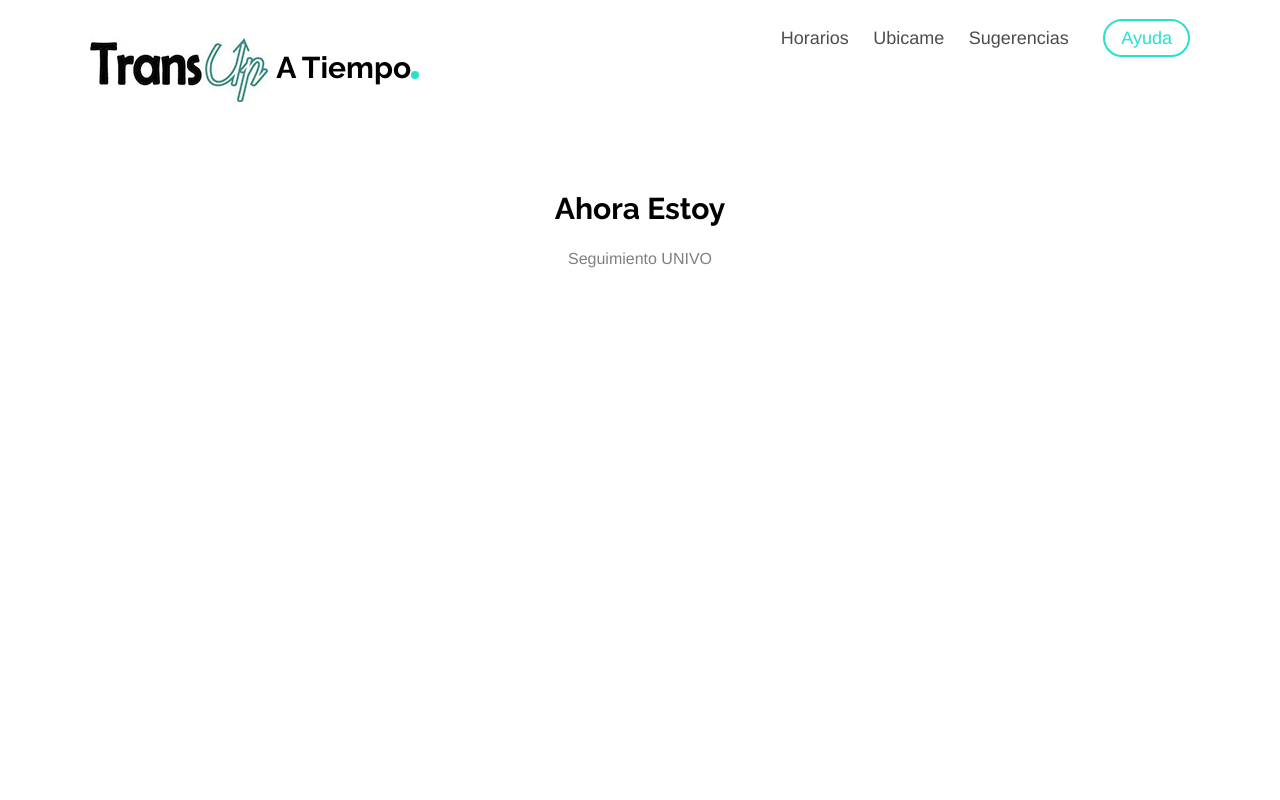
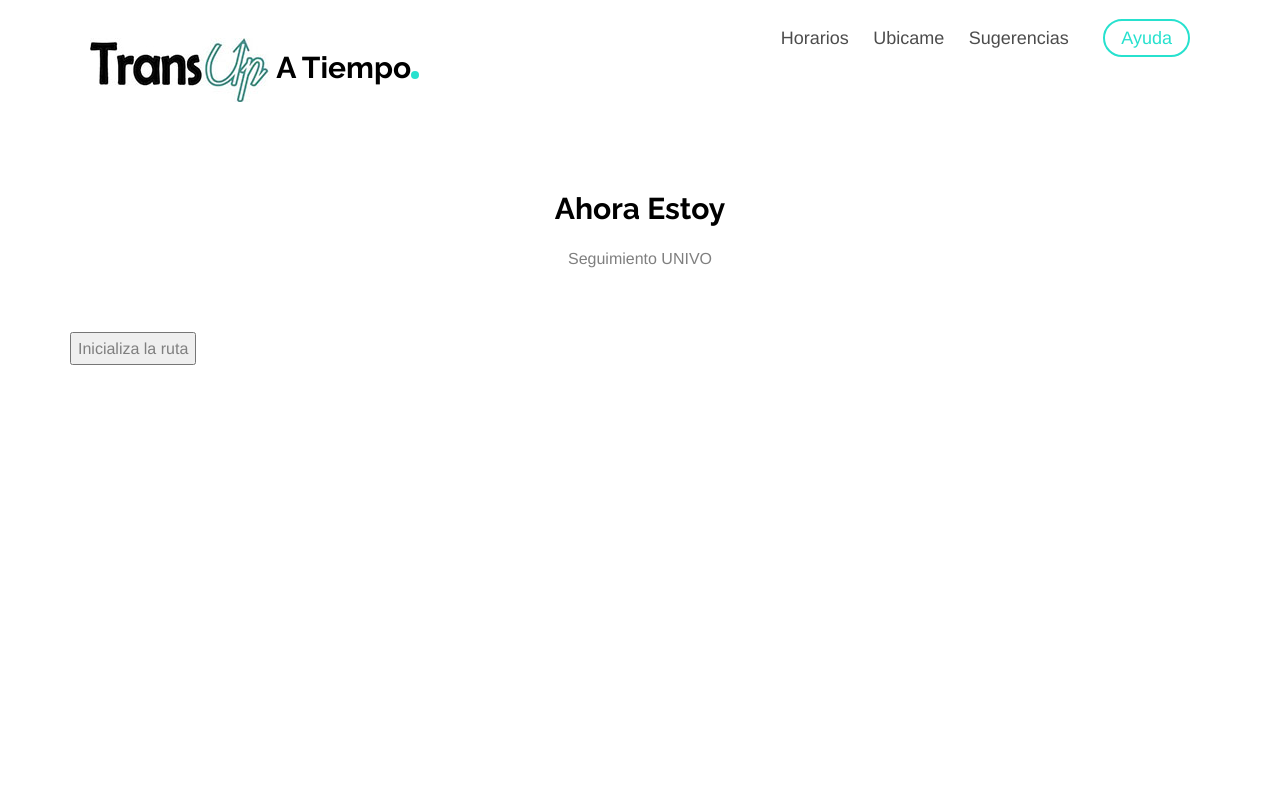
Before and after one commit to edwin20100/gmaps20100, a website: page ubicame.html in a window 1280 px wide. Shown: the top 800 px of the page. Drawn offline with Linux system fonts and the light colour scheme; some packages are replaced by stand-ins of ours; a script that the page names is missing; files whose address does not match are found by name.

Commit message:
Update ubicame.html

```diff
--- a/ubicame.html
+++ b/ubicame.html
@@ -80,6 +80,7 @@
 			</div>
 			<div class="row">
 				<div class="col-lg-12 animate-box">
+					<button type="button" id="btnInicializar" onclick="app.cargarMapa();"> Inicializa la ruta </button>
 					<div class="services" id="map">
 
 					</div>
```
